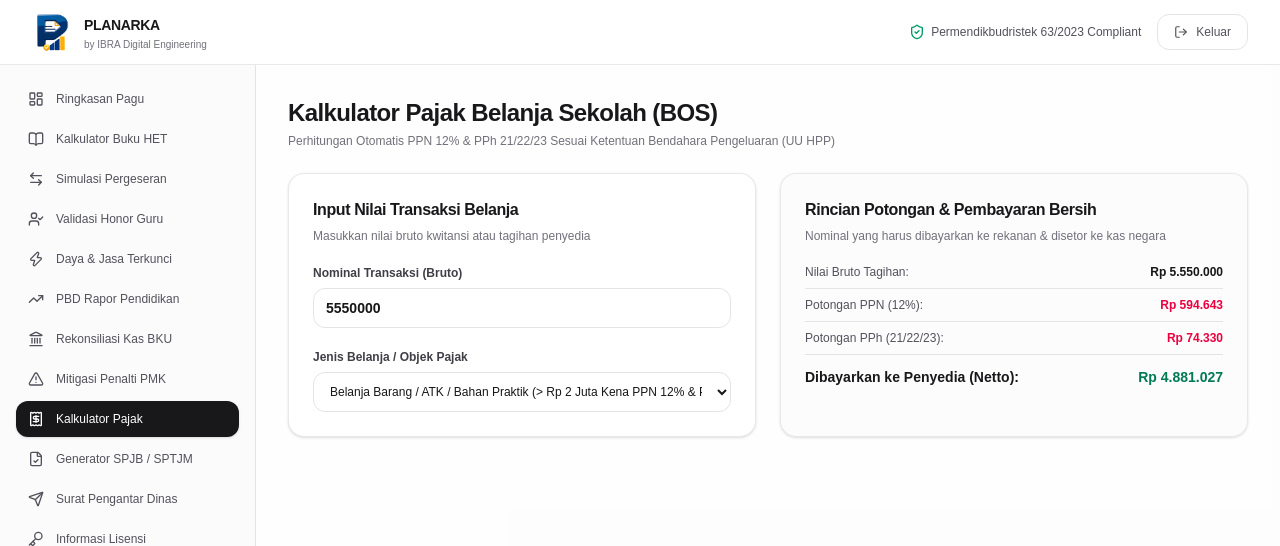
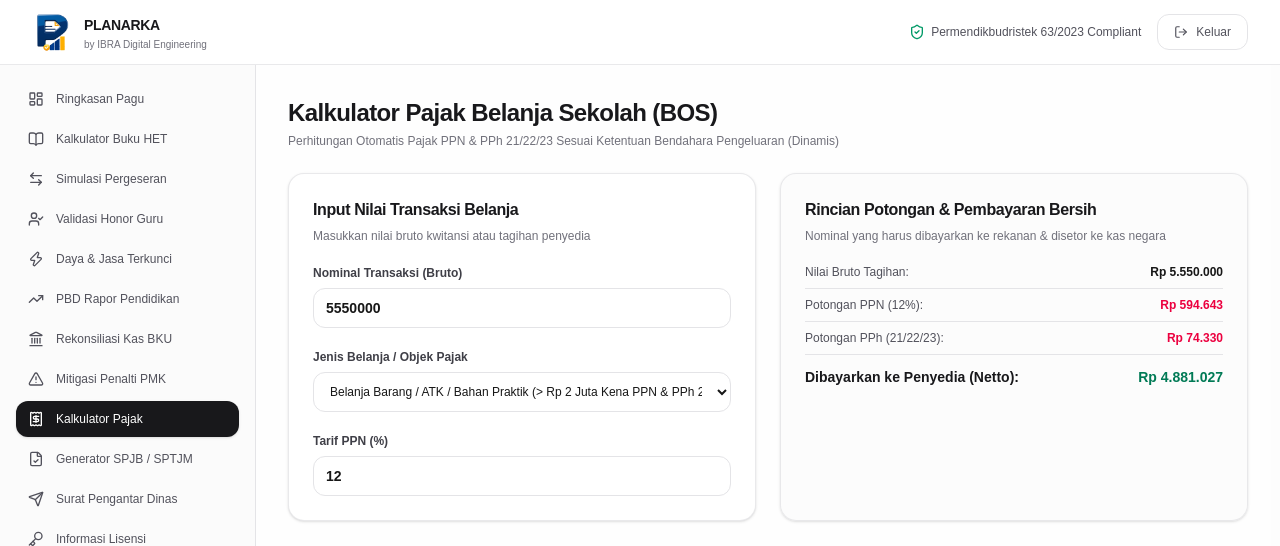
Before and after one commit to umamit/planarka, a Next.js app: page /dashboard/kalkulator-pajak in a window 1280 px wide. Shown: the top 546 px of the page. Built offline with nearby package versions, Linux system fonts and the light colour scheme; no server answers.

Commit message:
Make PPN tax rate dynamic in tax calculator page allowing custom rate adjustments

```diff
--- a/app/dashboard/kalkulator-pajak/page.tsx
+++ b/app/dashboard/kalkulator-pajak/page.tsx
@@ -9,14 +9,15 @@ import { Receipt, Info } from "lucide-react";
 export default function TaxCalculatorPage() {
   const [amount, setAmount] = useState<number>(5550000);
   const [taxType, setTaxType] = useState<"barang" | "jasa" | "honor_npwp" | "honor_non_npwp" | "buku">("barang");
+  const [ppnRate, setPpnRate] = useState<number>(12); // Default 12% sesuai UU HPP 2025/2026
 
-  const tax = calculateTax(amount, taxType);
+  const tax = calculateTax(amount, taxType, ppnRate);
 
   return (
     <div className="space-y-6">
       <div>
         <h1 className="text-2xl font-bold tracking-tight text-zinc-900">Kalkulator Pajak Belanja Sekolah (BOS)</h1>
-        <p className="text-xs text-zinc-500 mt-1">Perhitungan Otomatis PPN 12% & PPh 21/22/23 Sesuai Ketentuan Bendahara Pengeluaran (UU HPP)</p>
+        <p className="text-xs text-zinc-500 mt-1">Perhitungan Otomatis Pajak PPN & PPh 21/22/23 Sesuai Ketentuan Bendahara Pengeluaran (Dinamis)</p>
       </div>
 
       <div className="grid grid-cols-1 md:grid-cols-2 gap-6">
@@ -43,12 +44,24 @@ export default function TaxCalculatorPage() {
               onChange={(e) => setTaxType(e.target.value as any)}
               className="mt-1 flex h-10 w-full rounded-xl border border-zinc-200 bg-white px-3 text-xs font-medium focus:border-zinc-900 focus:outline-none"
             >
-              <option value="barang">Belanja Barang / ATK / Bahan Praktik (&gt; Rp 2 Juta Kena PPN 12% & PPh 22)</option>
-              <option value="jasa">Belanja Jasa / Perbaikan / Sewa (&gt; Rp 2 Juta Kena PPN 12% & PPh 23)</option>
+              <option value="barang">Belanja Barang / ATK / Bahan Praktik (&gt; Rp 2 Juta Kena PPN & PPh 22)</option>
+              <option value="jasa">Belanja Jasa / Perbaikan / Sewa (&gt; Rp 2 Juta Kena PPN & PPh 23)</option>
               <option value="honor_npwp">Honorarium Narasumber / Guru Honorer (Ber-NPWP: PPh 21 5%)</option>
               <option value="honor_non_npwp">Honorarium Narasumber / Guru Honorer (Tanpa NPWP: PPh 21 6%)</option>
               <option value="buku">Buku Pelajaran Kurikulum Merdeka (Bebas PPN 0%)</option>
             </select>
+          </div>
+
+          <div>
+            <label className="text-xs font-semibold text-zinc-700">Tarif PPN (%)</label>
+            <input
+              type="number"
+              value={ppnRate}
+              onChange={(e) => setPpnRate(Math.max(0, Number(e.target.value)))}
+              className="mt-1 flex h-10 w-full rounded-xl border border-zinc-200 bg-white px-3 text-sm font-semibold focus:border-zinc-900 focus:outline-none"
+              min="0"
+              max="100"
+            />
           </div>
         </Card>
 
@@ -65,7 +78,7 @@ export default function TaxCalculatorPage() {
               <span className="font-semibold">{formatRupiah(tax.grossAmount)}</span>
             </div>
             <div className="flex justify-between py-2">
-              <span className="text-zinc-600">Potongan PPN (12%):</span>
+              <span className="text-zinc-600">Potongan PPN ({ppnRate}%):</span>
               <span className="font-semibold text-rose-600">{formatRupiah(tax.ppnAmount)}</span>
             </div>
             <div className="flex justify-between py-2">
--- a/lib/calculations/tax-calculator.ts
+++ b/lib/calculations/tax-calculator.ts
@@ -10,7 +10,8 @@ export interface TaxCalculationResult {
 
 export function calculateTax(
   grossAmount: number,
-  type: "barang" | "jasa" | "honor_npwp" | "honor_non_npwp" | "buku"
+  type: "barang" | "jasa" | "honor_npwp" | "honor_non_npwp" | "buku",
+  ppnRate: number = 12
 ): TaxCalculationResult {
   let ppnAmount = 0;
   let pph21Amount = 0;
@@ -19,11 +20,11 @@ export function calculateTax(
 
   // Buku Pelajaran & Kitab Suci Bebas PPN (PPN 0%)
   if (type === "barang" && grossAmount >= 2000000) {
-    ppnAmount = (grossAmount * 12) / 112;
+    ppnAmount = (grossAmount * ppnRate) / (100 + ppnRate);
     const taxBase = grossAmount - ppnAmount;
     pph22Amount = taxBase * 0.015;
   } else if (type === "jasa" && grossAmount >= 2000000) {
-    ppnAmount = (grossAmount * 12) / 112;
+    ppnAmount = (grossAmount * ppnRate) / (100 + ppnRate);
     const taxBase = grossAmount - ppnAmount;
     pph23Amount = taxBase * 0.02;
   } else if (type === "honor_npwp") {
```
